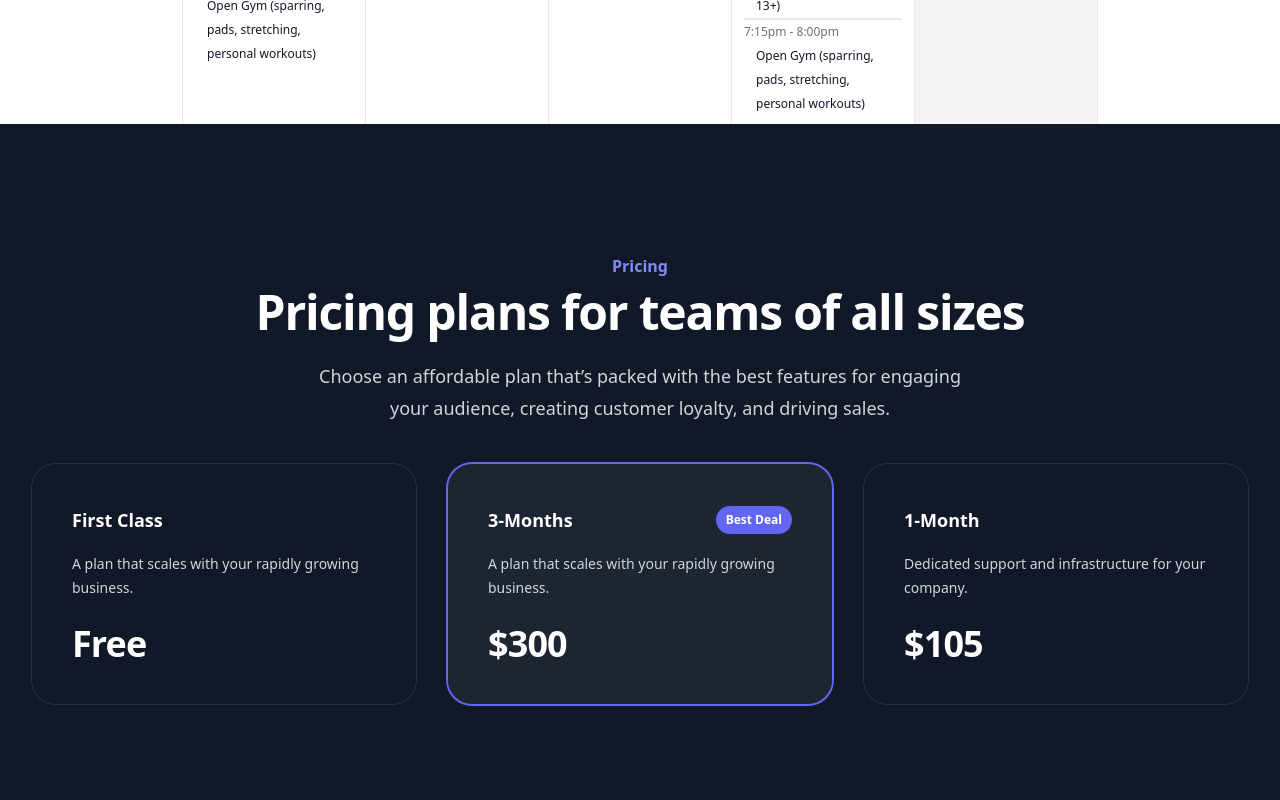
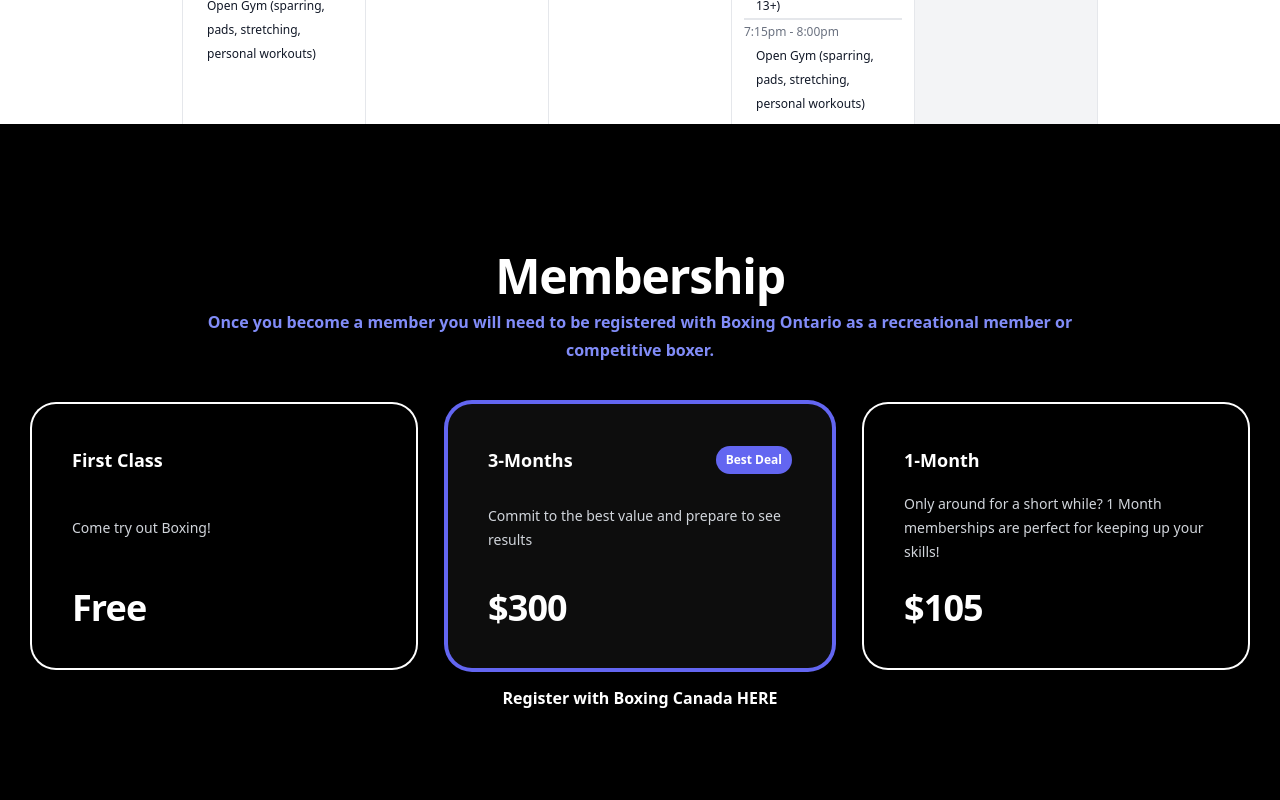
Before and after one commit to kellenwiltshire/ygk-boxing, a Next.js app: page /schedule in a window 1280 px wide. Shown: the part 520-1320 px from the top of the page. Built offline with nearby package versions, Linux system fonts and the light colour scheme.

Commit message:
Membership Component Done

```diff
--- a/components/Schedule/Membership.tsx
+++ b/components/Schedule/Membership.tsx
@@ -1,72 +1,28 @@
-import {useState} from 'react'
-import {RadioGroup} from '@headlessui/react'
-import {CheckIcon} from '@heroicons/react/20/solid'
 import {classNames} from '../../utils/helpers/classNames'
+import {tiers} from './Vars/Tiers'
 
-const tiers = [
-	{
-		name: 'First Class',
-		description: 'A plan that scales with your rapidly growing business.',
-		id: 'tier-freelancer',
-		price: 'Free',
-		mostPopular: false,
-	},
-	{
-		name: '3-Months',
-		id: 'tier-startup',
-		href: '#',
-		price: '$300',
-		description: 'A plan that scales with your rapidly growing business.',
-		features: [
-			'25 products',
-			'Up to 10,000 subscribers',
-			'Advanced analytics',
-			'24-hour support response time',
-			'Marketing automations',
-		],
-		mostPopular: true,
-	},
-	{
-		name: '1-Month',
-		id: 'tier-enterprise',
-		href: '#',
-		price: '$105',
-		description: 'Dedicated support and infrastructure for your company.',
-		features: [
-			'Unlimited products',
-			'Unlimited subscribers',
-			'Advanced analytics',
-			'1-hour, dedicated support response time',
-			'Marketing automations',
-			'Custom reporting tools',
-		],
-		mostPopular: false,
-	},
-]
 
 export const Membership = () => {
-
 	return (
-		<div className='bg-gray-900 py-24 sm:py-32'>
+		<div className='py-24 sm:py-32'>
 			<div className='mx-auto max-w-7xl px-6 lg:px-8'>
 				<div className='mx-auto max-w-4xl text-center'>
-					<h2 className='text-base font-semibold leading-7 text-indigo-400'>Pricing</h2>
-					<p className='mt-2 text-4xl font-bold tracking-tight text-white sm:text-5xl'>
-						Pricing plans for teams of&nbsp;all&nbsp;sizes
-					</p>
+					<h2 className='text-4xl font-bold tracking-tight text-white sm:text-5xl'>
+						Membership
+					</h2>
+					<p className='mt-2 text-base font-semibold leading-7 text-indigo-400'>Once you become a member you will need
+						to be
+						registered with Boxing Ontario as a recreational member or competitive boxer.</p>
 				</div>
-				<p className='mx-auto mt-6 max-w-2xl text-center text-lg leading-8 text-gray-300'>
-					Choose an affordable plan that’s packed with the best features for engaging your audience, creating customer
-					loyalty, and driving sales.
-				</p>
+
 
 				<div className='isolate mx-auto mt-10 grid max-w-md grid-cols-1 gap-8 lg:mx-0 lg:max-w-none lg:grid-cols-3'>
 					{tiers.map((tier) => (
 						<div
 							key={tier.id}
 							className={classNames(
-								tier.mostPopular ? 'bg-white/5 ring-2 ring-indigo-500' : 'ring-1 ring-white/10',
-								'rounded-3xl p-8 xl:p-10',
+								tier.mostPopular ? 'bg-white/5 ring-4 ring-indigo-500' : 'ring-2 ring-white',
+								'rounded-3xl p-8 xl:p-10 h-full flex flex-col justify-between',
 							)}
 						>
 							<div className='flex items-center justify-between gap-x-4'>
@@ -88,6 +44,8 @@ export const Membership = () => {
 						</div>
 					))}
 				</div>
+				<p className='mt-4 text-base font-semibold leading-7 text-center'>Register with Boxing Canada
+					HERE</p>
 			</div>
 		</div>
 	)
--- /dev/null
+++ b/components/Schedule/Vars/Tiers.ts
@@ -0,0 +1,26 @@
+import {ITiers} from '../../../utils/types/ScheduleTypes'
+
+export const tiers: Array<ITiers> = [
+	{
+		name: 'First Class',
+		description: 'Come try out Boxing!',
+		id: 'tier-freelancer',
+		price: 'Free',
+		mostPopular: false,
+	},
+	{
+		name: '3-Months',
+		id: 'tier-startup',
+		price: '$300',
+		description: 'Commit to the best value and prepare to see results',
+		mostPopular: true,
+	},
+	{
+		name: '1-Month',
+		id: 'tier-enterprise',
+		price: '$105',
+		description: 'Only around for a short while? 1 Month memberships are perfect for keeping up your skills!',
+
+		mostPopular: false,
+	},
+]
```
Also changed, not shown: utils/types/ScheduleTypes.ts (+8 -0 lines), 2 other files (tests, documents, lock files or other folders).
